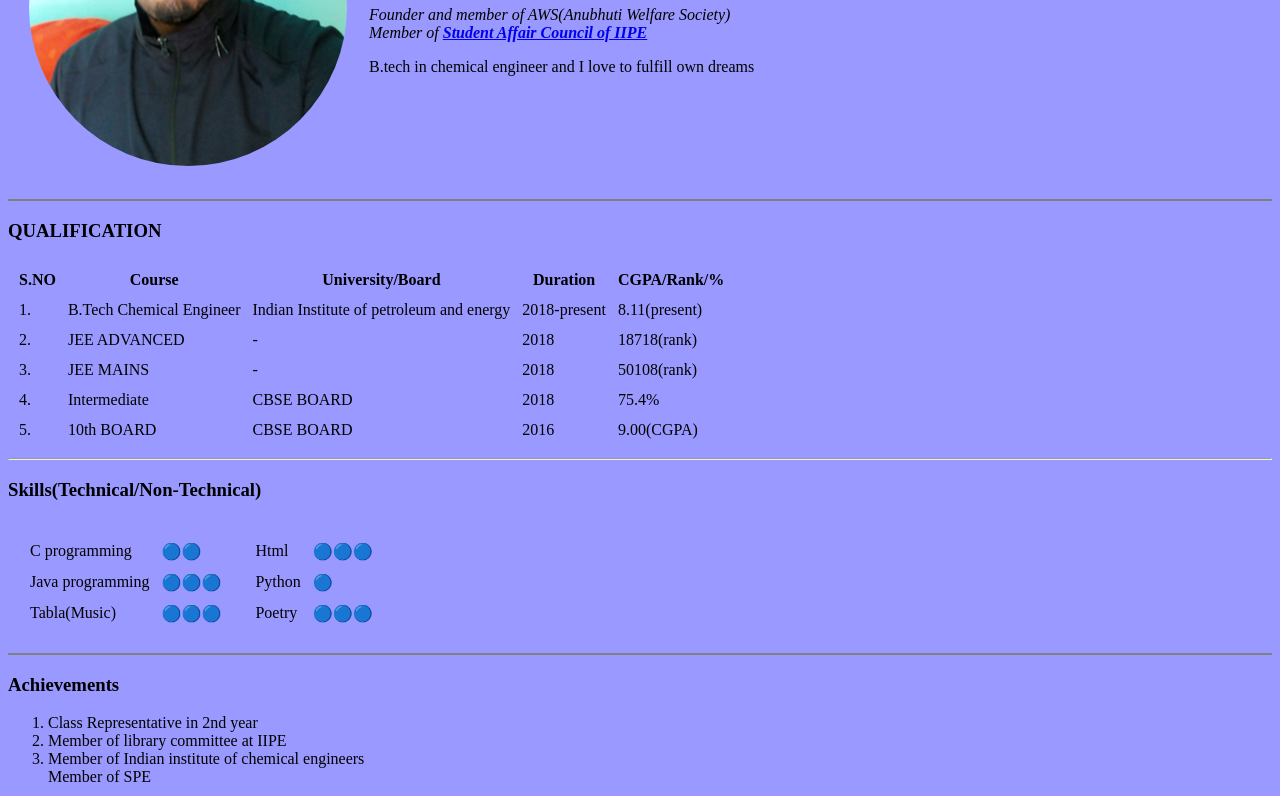
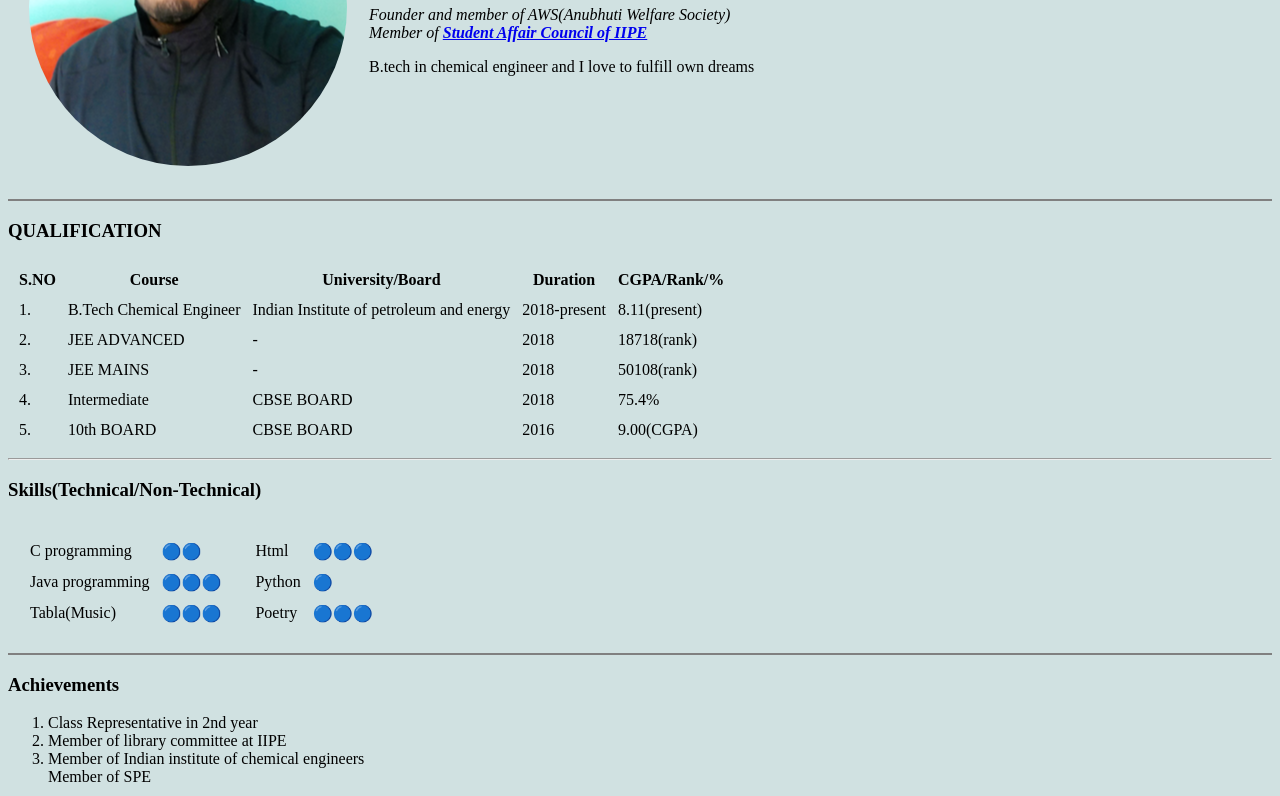
Before and after one commit to sudhandhu/SiCode, a plain HTML site: page index.html in a window 1280 px wide. Shown: the part 181-977 px from the top of the page. Drawn offline with Linux system fonts and the light colour scheme.

Commit message:
Update index.html

```diff
--- a/index.html
+++ b/index.html
@@ -6,7 +6,7 @@
   <title>CV</title>
 </head>
 
-<body bgcolor="9999ff">
+<body bgcolor="d0e1e1">
   <table cellspacing="20">
     <tr>
       <td>
```
